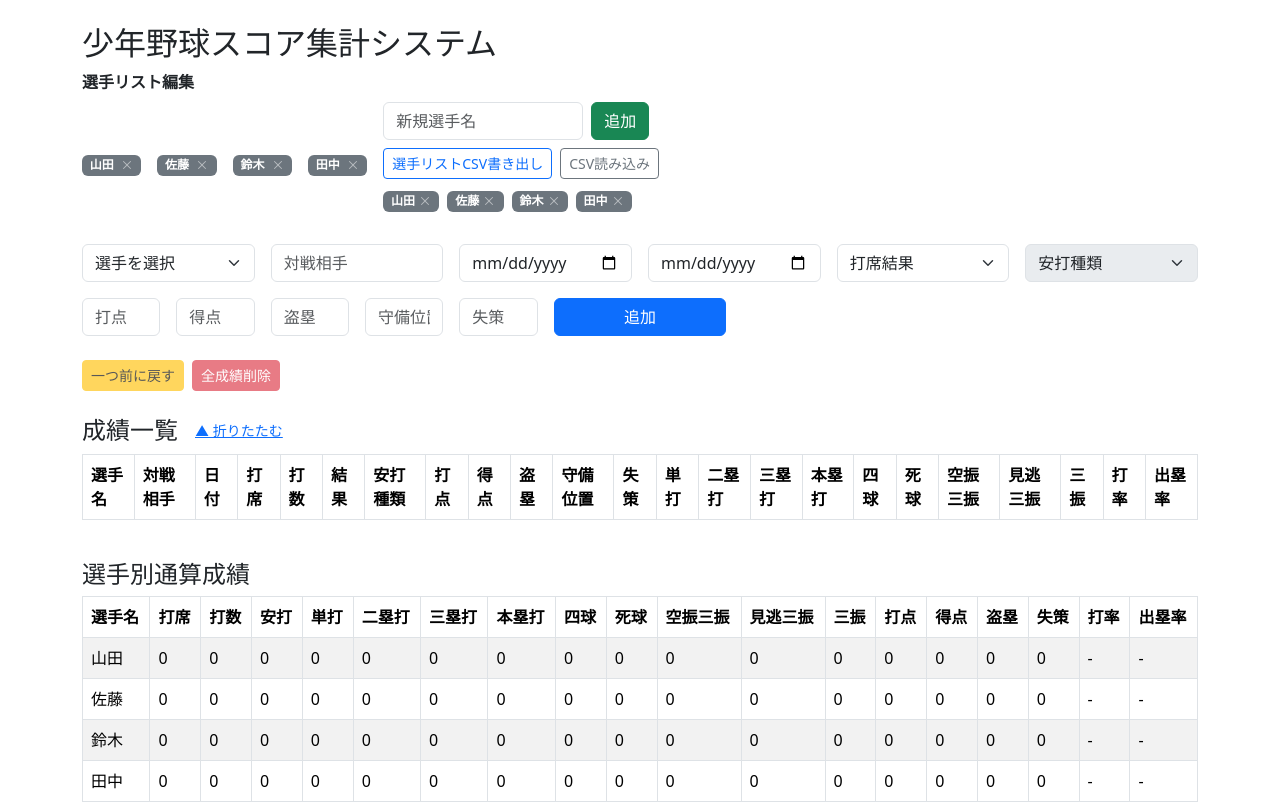
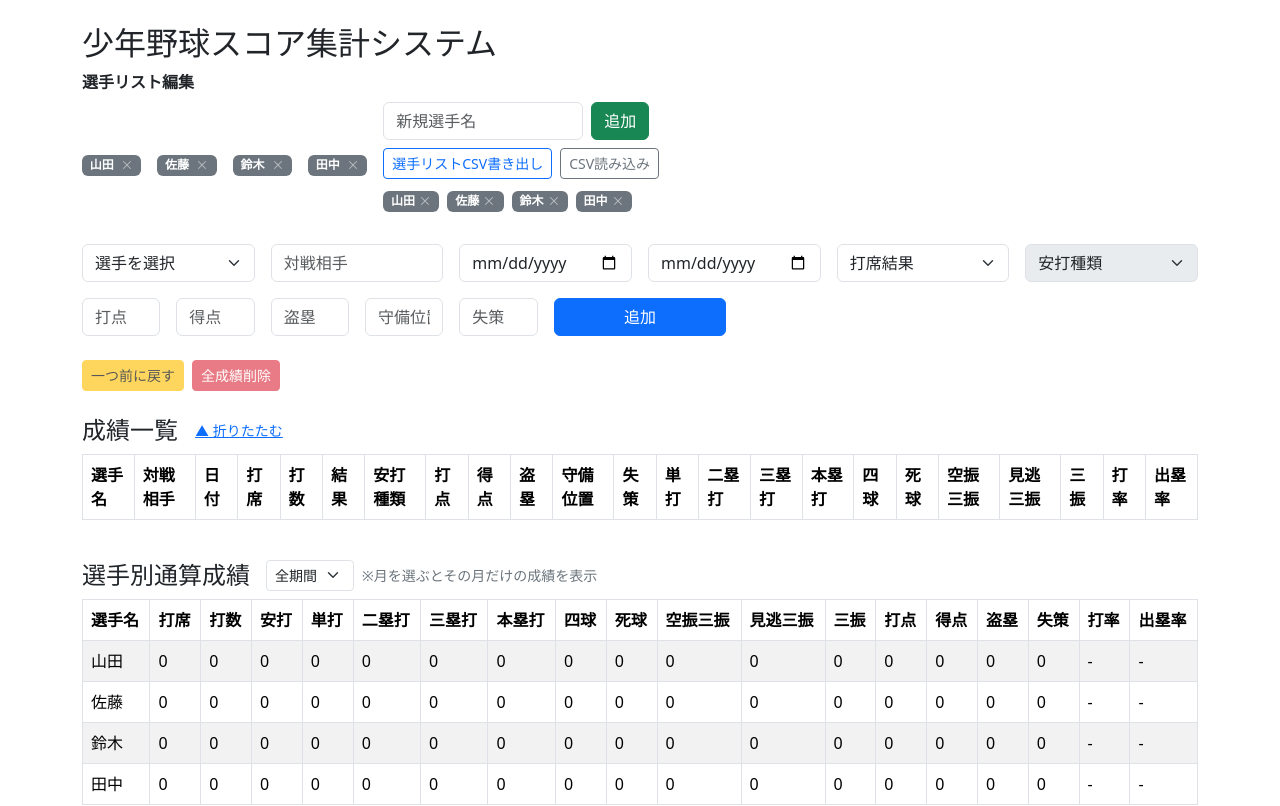
Before and after one commit to barca14-yume/-, a React (Create React App) app: page / in a window 1280 px wide. Shown: the top 806 px of the page. Built offline with nearby package versions, Linux system fonts and the light colour scheme.

Commit message:
選手別通算成績に月別フィルタ（全期間/各月）を追加

```diff
--- a/src/App.js
+++ b/src/App.js
@@ -312,7 +312,17 @@ function App() {
     }
   };
 
-  const stats = calcStats(records);
+  // 月別フィルタ用 state
+  const [monthFilter, setMonthFilter] = useState('all'); // 'all' or 'YYYY-MM'
+
+  // 月別フィルタリスト作成
+  const monthList = Array.from(new Set(records.map(r => r.date && r.date.length >= 7 ? r.date.slice(0,7) : null).filter(Boolean))).sort().reverse();
+
+  // フィルタ適用済みレコード
+  const filteredRecords = monthFilter === 'all' ? records : records.filter(r => r.date && r.date.startsWith(monthFilter));
+
+  // フィルタ済みで集計
+  const stats = calcStats(filteredRecords);
 
   // グラフ用データ
   const barData = {
@@ -534,8 +544,17 @@ function App() {
   </div>
 )}
 
-<h4 className="mt-4">選手別通算成績</h4>
-      <div className="table-responsive">
+<div className="d-flex align-items-center mt-4 mb-2">
+  <h4 className="mb-0">選手別通算成績</h4>
+  <select className="form-select form-select-sm ms-3" style={{width: 'auto'}} value={monthFilter} onChange={e => setMonthFilter(e.target.value)}>
+    <option value="all">全期間</option>
+    {monthList.map(m => (
+      <option key={m} value={m}>{m.replace('-', '年')}月</option>
+    ))}
+  </select>
+  <span className="ms-2 small text-secondary">※月を選ぶとその月だけの成績を表示</span>
+</div>
+<div className="table-responsive">
         <table className="table table-striped table-bordered">
           <thead>
             <tr>
```
